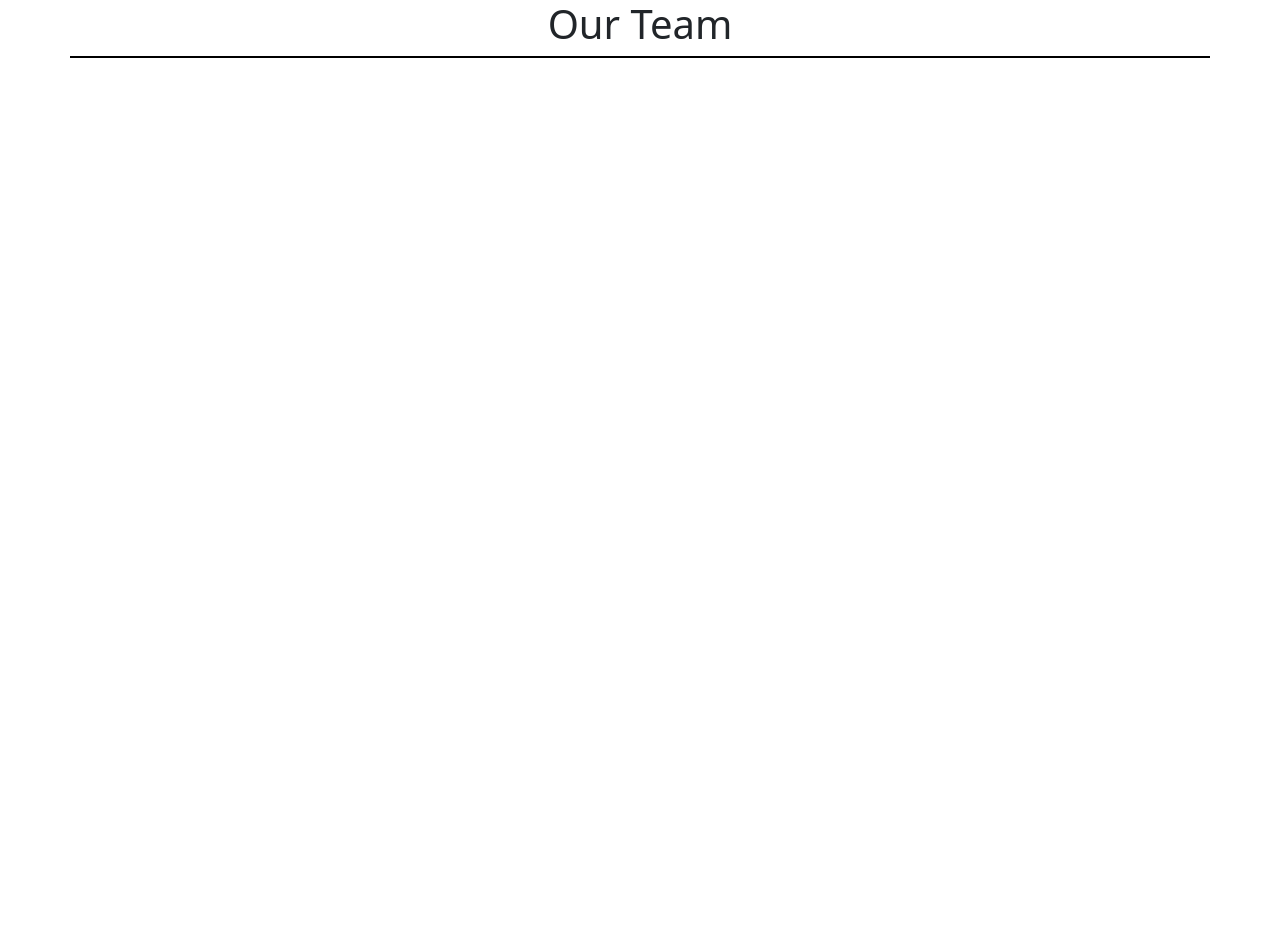
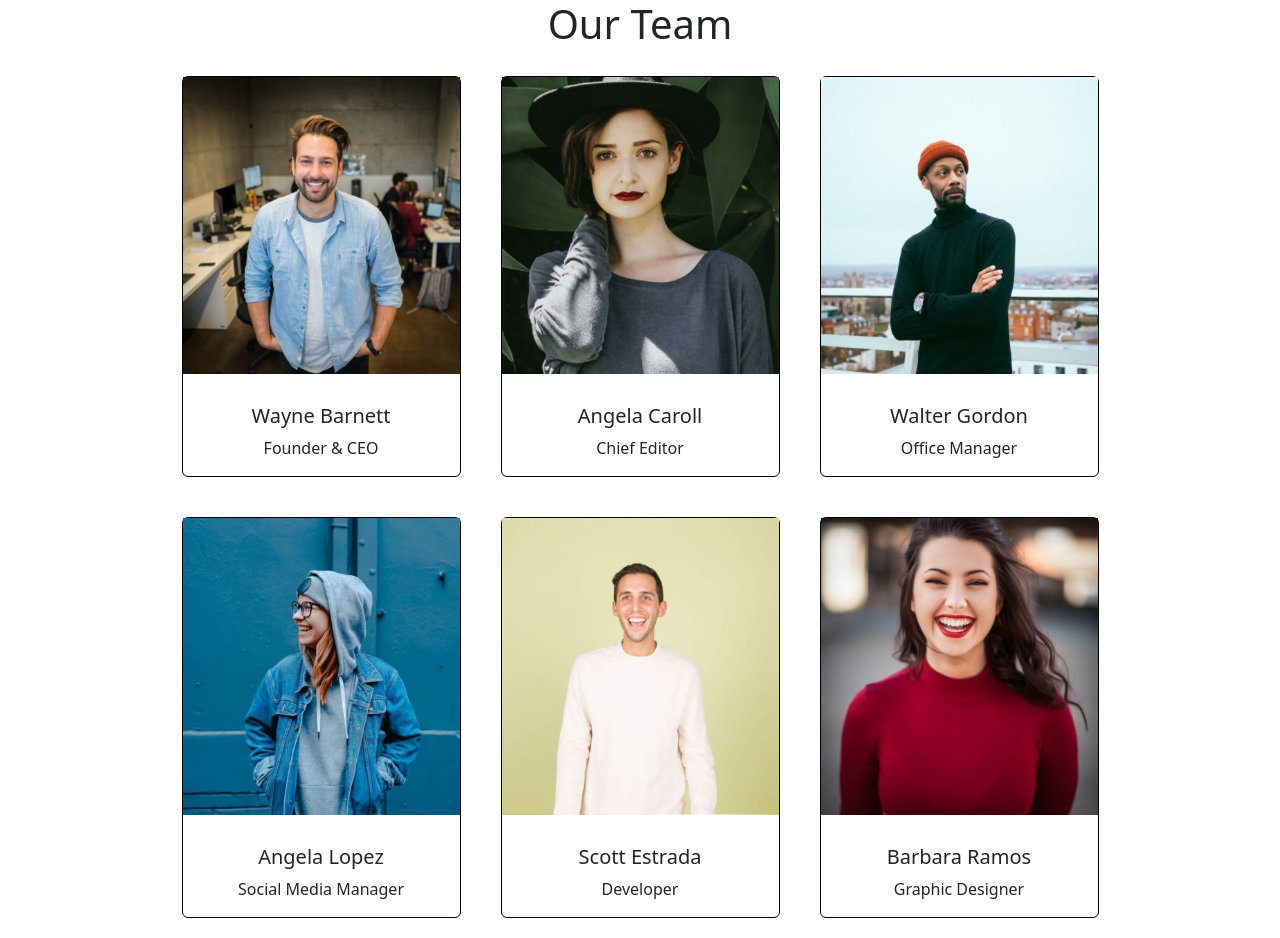
Before and after one commit to DavideMorandini/js-our-team, a plain HTML site: page index.html in a window 1280 px wide. Before the commit the page ends 800 px from the top, so only its background shows below. Drawn offline with nearby package versions, Linux system fonts and the light colour scheme.

Commit message:
team def

```diff
--- a/assets/css/style.css
+++ b/assets/css/style.css
@@ -4,6 +4,27 @@
     box-sizing: 0;
 }
 
-.container {
+#main-container {
+    flex-flow: row wrap;
+}
+
+#main-container .card {
     border: 1px solid black;
+    width: 25%;
+    display: flex;
+    justify-content: center;
+    text-align: center;
+    margin: 1.25rem;
 }
+
+#main-container .card img {
+    width: 100%;
+}
+
+.member-name {
+    margin-top: 1.875rem;
+}
+
+.mansion {
+    font-size: 1rem;
+}
--- a/assets/js/myscript.js
+++ b/assets/js/myscript.js
@@ -0,0 +1,82 @@
+/*  Consegna:
+    Stampare in pagina i membri del team:
+
+    -   Creare un ARRAY di OGGETTI all'interno del quale inserire TUTTE le informazioni inerenti ai singoli membri del team
+
+    -   Ogni membro del team è caratterizzato dalle seguenti informazioni:  -   nome
+                            -   cognome
+                            -   ruolo
+                            -   foto
+*/
+
+// Dichiaro/creo una variabile e aggancio l'elemento HTML nel documento
+const mainContainer = document.getElementById("main-container");
+
+// Creo una variabile per poter salvare come valore l'array di oggetti con tutte le informazioni inerenti ai singoli membri del team
+const ourTeam = [
+    {
+        name: "Wayne",
+        surname: "Barnett",
+        mansion: "Founder & CEO",
+        photo: "./assets/img/wayne-barnett-founder-ceo.jpg"
+    },
+    {
+        name: "Angela",
+        surname: "Caroll",
+        mansion: "Chief Editor",
+        photo: "./assets/img/angela-caroll-chief-editor.jpg"
+    },
+    {
+        name: "Walter",
+        surname: "Gordon",
+        mansion: "Office Manager",
+        photo: "./assets/img/walter-gordon-office-manager.jpg"
+    },
+    {
+        name: "Angela",
+        surname: "Lopez",
+        mansion: "Social Media Manager",
+        photo: "./assets/img/angela-lopez-social-media-manager.jpg"
+    },
+    {
+        name: "Scott",
+        surname: "Estrada",
+        mansion: "Developer",
+        photo: "./assets/img/scott-estrada-developer.jpg"
+    },
+    {
+        name: "Barbara",
+        surname: "Ramos",
+        mansion: "Graphic Designer",
+        photo: "./assets/img/barbara-ramos-graphic-designer.jpg"
+    }
+];
+
+// Creo/dichiaro una funzione per effettuare la manipolazione del DOM
+let listsOfMembers = generateMember();
+function generateMember () {
+
+    // Creo un ciclo per scorrere/ciclare le informazioni ed effetture la manipolazione del DOM
+    for(let i = 0; i < ourTeam.length; i++) {
+
+        let teamMemberCard = document.createElement("div");
+        teamMemberCard.classList.add("card");
+        mainContainer.append(teamMemberCard)
+
+        let teamMemberPhoto = document.createElement("img");
+        teamMemberPhoto.src = ourTeam[i].photo;
+        teamMemberPhoto.classList.add("card-picture");
+        teamMemberPhoto.classList.add("member-photo")
+
+        let teamMemberName = document.createElement("h5");
+        teamMemberName.textContent = `${ourTeam[i].name} ${ourTeam[i].surname}`
+        teamMemberName.classList.add("member-name")
+
+        let teamMemberMansion = document.createElement("p");
+        teamMemberMansion.textContent = ourTeam[i].mansion;
+        teamMemberMansion.classList.add("mansion")
+
+        // Inserisco all'interno del div le informazioni inerenti ai membri del team
+        teamMemberCard.append(teamMemberPhoto, teamMemberName, teamMemberMansion);
+    }
+}
--- a/index.html
+++ b/index.html
@@ -15,18 +15,14 @@
 <body>
 
 
-
     <header class="text-center">
         <h1>Our Team</h1>
     </header>
 
     <main>
-        <div id="main_container" class="container d-flex justify-content-center align-items-center"></div>
+        <div id="main-container" class="container d-flex justify-content-center align-items-center">
+        </div>
     </main>
-
-
-
-
 
     <!-- Bootstrap JavaScript -->
     <script src="https://cdn.jsdelivr.net/npm/bootstrap@5.3.1/dist/js/bootstrap.bundle.min.js" integrity="sha384-HwwvtgBNo3bZJJLYd8oVXjrBZt8cqVSpeBNS5n7C8IVInixGAoxmnlMuBnhbgrkm" crossorigin="anonymous"></script>
```
